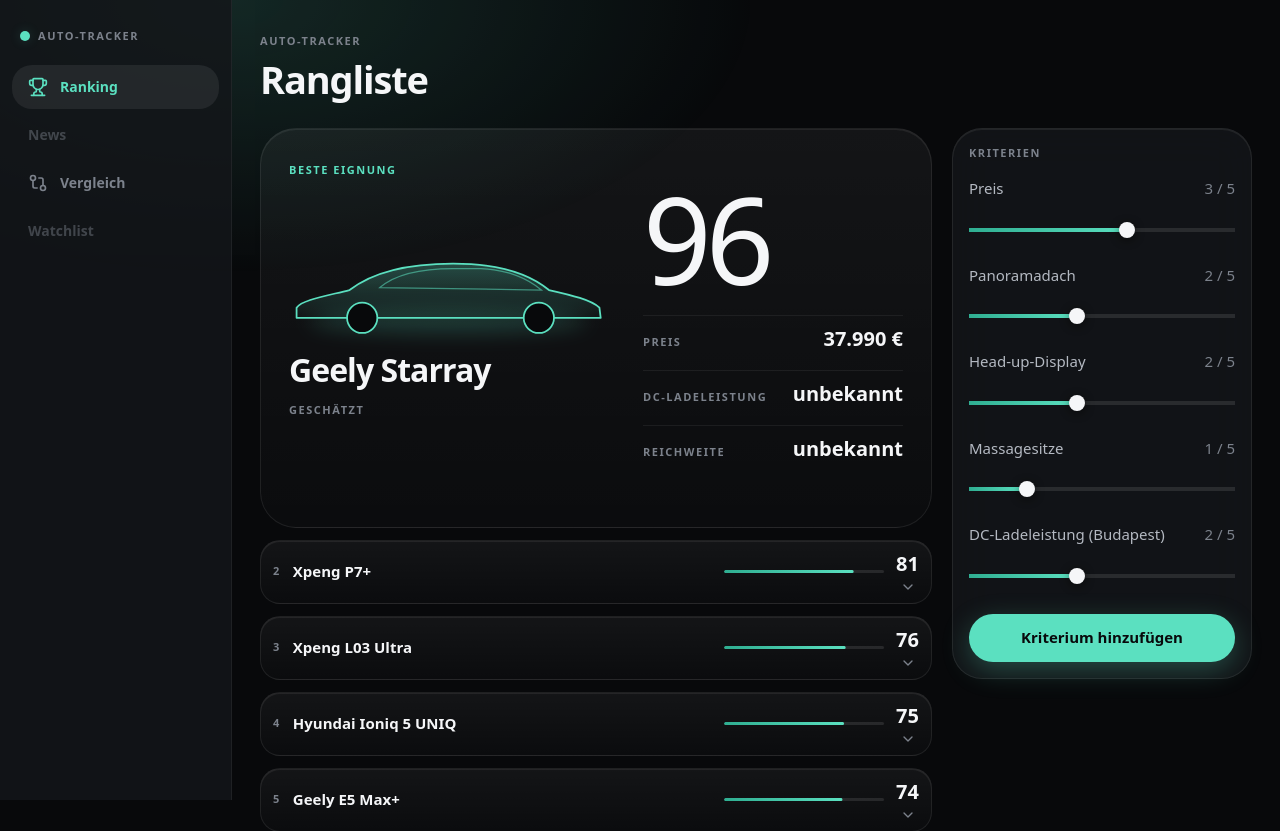
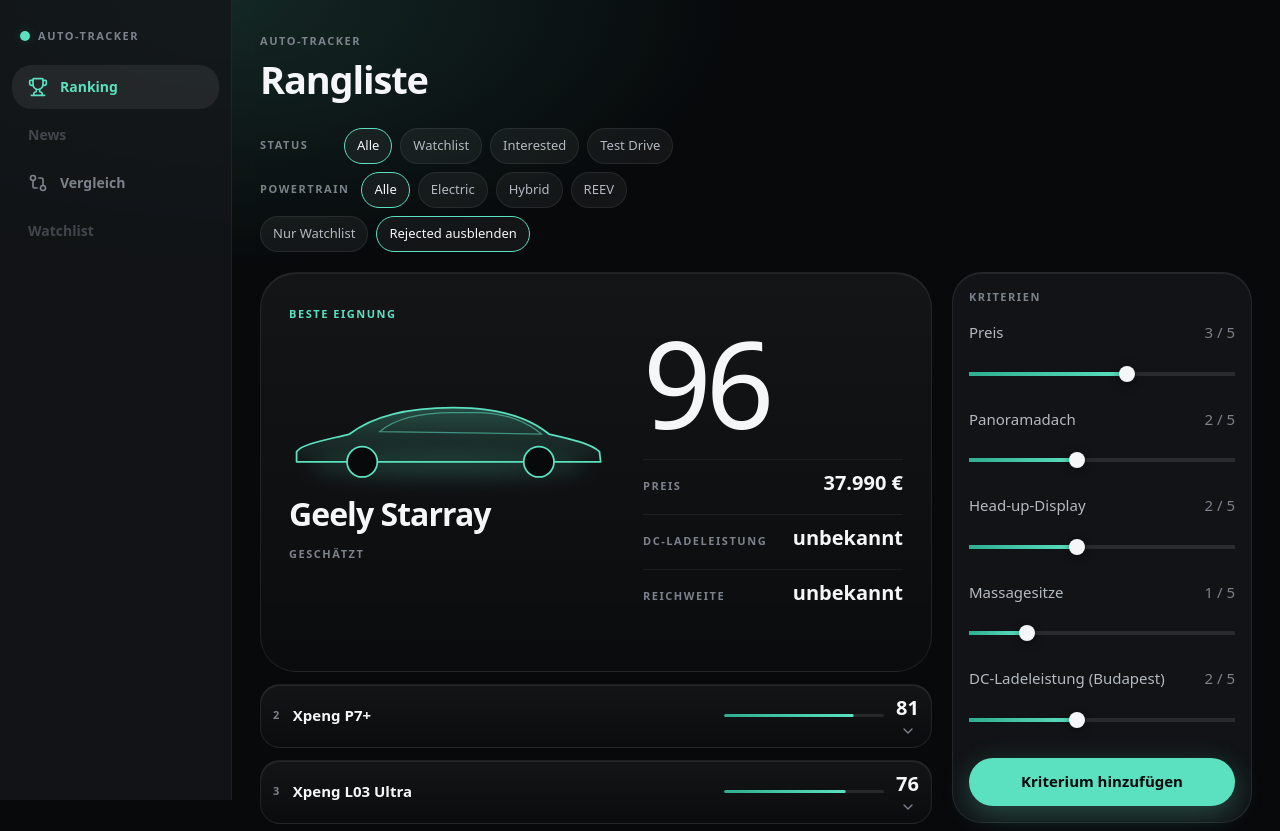
Before and after one commit to Soeren-Raeuschel/Auto-Tracker, a React (Vite) app: page /#/ in a window 1280 px wide. Shown: the top 831 px of the page. Built offline with nearby package versions, Linux system fonts and the light colour scheme.

Commit message:
feat: implement ranking filters for status and powertrain; add functionality to hide rejected cars and only show watchlist; update view model and tests accordingly

```diff
--- a/src/ui/pages/RankingPage.css
+++ b/src/ui/pages/RankingPage.css
@@ -48,6 +48,54 @@
   min-width: 0;
 }
 
+/* T3.4: Filterleiste ueber der Liste. */
+.ranking__filters {
+  display: flex;
+  flex-direction: column;
+  gap: var(--s-2);
+}
+
+.ranking__filter-row {
+  display: flex;
+  align-items: center;
+  gap: var(--s-3);
+  flex-wrap: wrap;
+}
+
+.ranking__filter-row > .label {
+  min-width: 72px;
+}
+
+.ranking__chips {
+  display: flex;
+  gap: var(--s-2);
+  flex-wrap: wrap;
+}
+
+.ranking__chip {
+  min-height: 36px;
+  padding: 0 var(--s-3);
+  border-radius: var(--r-pill);
+  border: 1px solid var(--hairline);
+  background: var(--glass-top);
+  color: var(--text-2);
+  font-size: 13px;
+  cursor: pointer;
+  transition:
+    color var(--t-base) var(--ease),
+    border-color var(--t-base) var(--ease);
+}
+
+.ranking__chip:focus-visible {
+  outline: 2px solid var(--accent);
+  outline-offset: 2px;
+}
+
+.ranking__chip--active {
+  color: var(--text);
+  border-color: var(--accent);
+}
+
 @media (min-width: 1024px) {
   .ranking__head h1 {
     font-size: 38px;
--- a/src/ui/pages/RankingPage.tsx
+++ b/src/ui/pages/RankingPage.tsx
@@ -1,18 +1,39 @@
 import { useState } from 'react';
 import { useNavigate } from 'react-router-dom';
 import type { Container } from '../../composition/container';
+import type { CarStatus } from '../../domain/userState';
+import type { Powertrain } from '../../domain/car';
 import { HeroCard } from '../components/HeroCard';
 import { RankRow } from '../components/RankRow';
 import { CriteriaPanel } from '../components/CriteriaPanel';
 import { Icon } from '../components/Icon';
 import { useRankingViewModel } from '../viewmodels/useRankingViewModel';
 import { useCriteriaPanelViewModel } from '../viewmodels/useCriteriaPanelViewModel';
+import { STATUS_FILTER_LABELS, POWERTRAIN_FILTER_LABELS } from '../viewmodels/rankingViewModel';
 import { ROUTES } from '../routes';
 import './RankingPage.css';
 
-/** Ranking-Seite auf `/` (T10.4, T10.5). Rendert nur, alle Werte aus den ViewModels. */
+const STATUS_OPTIONS: (CarStatus | 'all')[] = [
+  'all',
+  'watching',
+  'interested',
+  'test-drive-planned',
+];
+const POWERTRAIN_OPTIONS: (Powertrain | 'all')[] = ['all', 'bev', 'phev', 'reev'];
+
+const STATUS_OPTION_LABELS: Record<(typeof STATUS_OPTIONS)[number], string> = {
+  all: 'Alle',
+  ...STATUS_FILTER_LABELS,
+};
+
+const POWERTRAIN_OPTION_LABELS: Record<(typeof POWERTRAIN_OPTIONS)[number], string> = {
+  all: 'Alle',
+  ...POWERTRAIN_FILTER_LABELS,
+};
+
+/** Ranking-Seite auf `/` (T10.4, T10.5, T3.4). Rendert nur, alle Werte aus den ViewModels. */
 export function RankingPage({ container }: { container: Container }) {
-  const { viewModel, error, loading } = useRankingViewModel(container);
+  const { viewModel, filters, updateFilters, error, loading } = useRankingViewModel(container);
   const { sliders, error: panelError, setWeight } = useCriteriaPanelViewModel(container);
   const [panelOpen, setPanelOpen] = useState(false);
   const navigate = useNavigate();
@@ -33,6 +54,63 @@
           <Icon name="sliders" size={20} />
         </button>
       </div>
+
+      {/* Filter (T3.4): Status, Powertrain, nur Watchlist, rejected ausblenden */}
+      <div className="ranking__filters" role="group" aria-label="Rangliste filtern">
+        <div className="ranking__filter-row">
+          <span className="label">Status</span>
+          <div className="ranking__chips">
+            {STATUS_OPTIONS.map((option) => (
+              <button
+                key={option}
+                type="button"
+                className={`ranking__chip${filters.status === option ? ' ranking__chip--active' : ''}`}
+                onClick={() => updateFilters({ status: option })}
+              >
+                {STATUS_OPTION_LABELS[option]}
+              </button>
+            ))}
+          </div>
+        </div>
+
+        <div className="ranking__filter-row">
+          <span className="label">Powertrain</span>
+          <div className="ranking__chips">
+            {POWERTRAIN_OPTIONS.map((option) => (
+              <button
+                key={option}
+                type="button"
+                className={`ranking__chip${filters.powertrain === option ? ' ranking__chip--active' : ''}`}
+                onClick={() => updateFilters({ powertrain: option })}
+              >
+                {POWERTRAIN_OPTION_LABELS[option]}
+              </button>
+            ))}
+          </div>
+        </div>
+
+        <div className="ranking__filter-row">
+          <div className="ranking__chips">
+            <button
+              type="button"
+              className={`ranking__chip${filters.onlyWatchlist ? ' ranking__chip--active' : ''}`}
+              onClick={() => updateFilters({ onlyWatchlist: !filters.onlyWatchlist })}
+              aria-pressed={filters.onlyWatchlist}
+            >
+              Nur Watchlist
+            </button>
+            <button
+              type="button"
+              className={`ranking__chip${filters.hideRejected ? ' ranking__chip--active' : ''}`}
+              onClick={() => updateFilters({ hideRejected: !filters.hideRejected })}
+              aria-pressed={filters.hideRejected}
+            >
+              Rejected ausblenden
+            </button>
+          </div>
+        </div>
+      </div>
+
       {error && <p role="alert">Fehler: {error}</p>}
       {panelError && <p role="alert">Fehler: {panelError}</p>}
       {loading && <p>Lade Daten ...</p>}
--- a/src/ui/viewmodels/rankingViewModel.ts
+++ b/src/ui/viewmodels/rankingViewModel.ts
@@ -1,6 +1,12 @@
-import { carLabel, getAttributeValue, type AttributeValue } from '../../domain/car';
+import {
+  carLabel,
+  getAttributeValue,
+  type AttributeValue,
+  type Powertrain,
+} from '../../domain/car';
 import { findAttribute } from '../../domain/attributeCatalog';
 import type { Criterion } from '../../domain/criterion';
+import type { CarStatus, UserCarState } from '../../domain/userState';
 import type { ScoredCar } from '../../domain/score';
 
 /** Ready-to-render data. The view only displays it, it never computes anything. */
@@ -121,3 +127,58 @@
   if (!first || first.excluded) return { hero: null, rest: rows };
   return { hero: first, rest: others };
 }
+
+/* ---------------- T3.4: Ranking filters (pure logic) ---------------- */
+
+export interface RankingFilters {
+  status: CarStatus | 'all';
+  powertrain: Powertrain | 'all';
+  onlyWatchlist: boolean;
+  hideRejected: boolean;
+}
+
+export const DEFAULT_RANKING_FILTERS: RankingFilters = {
+  status: 'all',
+  powertrain: 'all',
+  onlyWatchlist: false,
+  hideRejected: true,
+};
+
+/**
+ * Filtert das Ranking nach UserState-Status und Powertrain.
+ * - hideRejected: rejected Autos immer ausblenden (unabhaengig vom Status-Filter).
+ * - onlyWatchlist: nur Autos mit aktivem Status (watching/interested/test-drive-planned).
+ * Autos ohne UserState-Eintrag zaehlen als 'watching' (Default-Status).
+ */
+export function applyRankingFilters(
+  ranking: ScoredCar[],
+  states: readonly UserCarState[],
+  filters: RankingFilters,
+): ScoredCar[] {
+  const statusById = new Map(states.map((s) => [s.carId, s.status]));
+
+  return ranking.filter((scored) => {
+    const inList = statusById.has(scored.car.id);
+    const status: CarStatus = statusById.get(scored.car.id) ?? 'watching';
+
+    if (filters.hideRejected && status === 'rejected') return false;
+    if (filters.status !== 'all' && status !== filters.status) return false;
+    if (filters.powertrain !== 'all' && scored.car.powertrain !== filters.powertrain) return false;
+    if (filters.onlyWatchlist && (!inList || status === 'rejected')) return false;
+
+    return true;
+  });
+}
+
+export const STATUS_FILTER_LABELS: Record<CarStatus, string> = {
+  watching: 'Watchlist',
+  interested: 'Interested',
+  'test-drive-planned': 'Test Drive',
+  rejected: 'Rejected',
+};
+
+export const POWERTRAIN_FILTER_LABELS: Record<Powertrain, string> = {
+  bev: 'Electric',
+  phev: 'Hybrid',
+  reev: 'REEV',
+};
--- a/src/ui/viewmodels/useRankingViewModel.ts
+++ b/src/ui/viewmodels/useRankingViewModel.ts
@@ -2,58 +2,85 @@
 import type { EventBus } from '../../application/eventBus';
 import type { Car } from '../../domain/car';
 import type { Settings } from '../../domain/settings';
+import type { UserCarState } from '../../domain/userState';
 import type { CarRepository } from '../../ports/carRepository';
 import type { SettingsRepository } from '../../ports/settingsRepository';
+import type { UserStateRepository } from '../../ports/userStateRepository';
 import type { ScoringEngine } from '../../scoring/scoringEngine';
-import { toRankingViewModel, type RankingVM } from './rankingViewModel';
+import {
+  toRankingViewModel,
+  applyRankingFilters,
+  DEFAULT_RANKING_FILTERS,
+  type RankingFilters,
+  type RankingVM,
+} from './rankingViewModel';
 
 export interface RankingDeps {
   carRepository: CarRepository;
   settingsRepository: SettingsRepository;
+  userStateRepository: UserStateRepository;
   scoringEngine: ScoringEngine;
   eventBus: EventBus;
 }
 
 const EMPTY: RankingVM = { hero: null, rest: [] };
 
-/** ViewModel hook: loads data, reacts to settings changes, hands the view ready-made rows. */
+/** ViewModel hook: loads data, reacts to settings/user-state changes, hands the view ready-made rows. */
 export function useRankingViewModel({
   carRepository,
   settingsRepository,
+  userStateRepository,
   scoringEngine,
   eventBus,
 }: RankingDeps) {
   const [cars, setCars] = useState<Car[]>([]);
   const [settings, setSettings] = useState<Settings | null>(null);
+  const [states, setStates] = useState<UserCarState[]>([]);
+  const [filters, setFilters] = useState<RankingFilters>(DEFAULT_RANKING_FILTERS);
   const [error, setError] = useState<string | null>(null);
 
   useEffect(() => {
     let active = true;
-    Promise.all([carRepository.list(), settingsRepository.load()])
-      .then(([loadedCars, loadedSettings]) => {
+    Promise.all([carRepository.list(), settingsRepository.load(), userStateRepository.list()])
+      .then(([loadedCars, loadedSettings, loadedStates]) => {
         if (!active) return;
         setCars(loadedCars);
         setSettings(loadedSettings);
+        setStates(loadedStates);
       })
       .catch((e: unknown) => {
         if (active) setError(e instanceof Error ? e.message : String(e));
       });
-    const unsubscribe = eventBus.subscribe('SettingsChanged', (event) =>
+    const unsubscribeSettings = eventBus.subscribe('SettingsChanged', (event) =>
       setSettings(event.settings),
     );
+    const unsubscribeUserState = eventBus.subscribe('UserStateChanged', (event) => {
+      userStateRepository
+        .list()
+        .then((loaded) => {
+          if (active) setStates(loaded);
+        })
+        .catch(() => {
+          /* keep last known states */
+        });
+      void event;
+    });
     return () => {
       active = false;
-      unsubscribe();
+      unsubscribeSettings();
+      unsubscribeUserState();
     };
-  }, [carRepository, settingsRepository, eventBus]);
+  }, [carRepository, settingsRepository, userStateRepository, eventBus]);
 
-  const viewModel = useMemo<RankingVM>(
-    () =>
-      settings
-        ? toRankingViewModel(scoringEngine.rank(cars, settings.criteria), settings.criteria)
-        : EMPTY,
-    [cars, settings, scoringEngine],
-  );
+  const viewModel = useMemo<RankingVM>(() => {
+    if (!settings) return EMPTY;
+    const ranking = scoringEngine.rank(cars, settings.criteria);
+    const filtered = applyRankingFilters(ranking, states, filters);
+    return toRankingViewModel(filtered, settings.criteria);
+  }, [cars, settings, states, filters, scoringEngine]);
 
-  return { viewModel, error, loading: settings === null && error === null };
+  const updateFilters = (next: Partial<RankingFilters>) =>
+    setFilters((current) => ({ ...current, ...next }));
+
+  return { viewModel, filters, updateFilters, error, loading: settings === null && error === null };
 }
```
Also changed, not shown: 2 other files (tests, documents, lock files or other folders).
